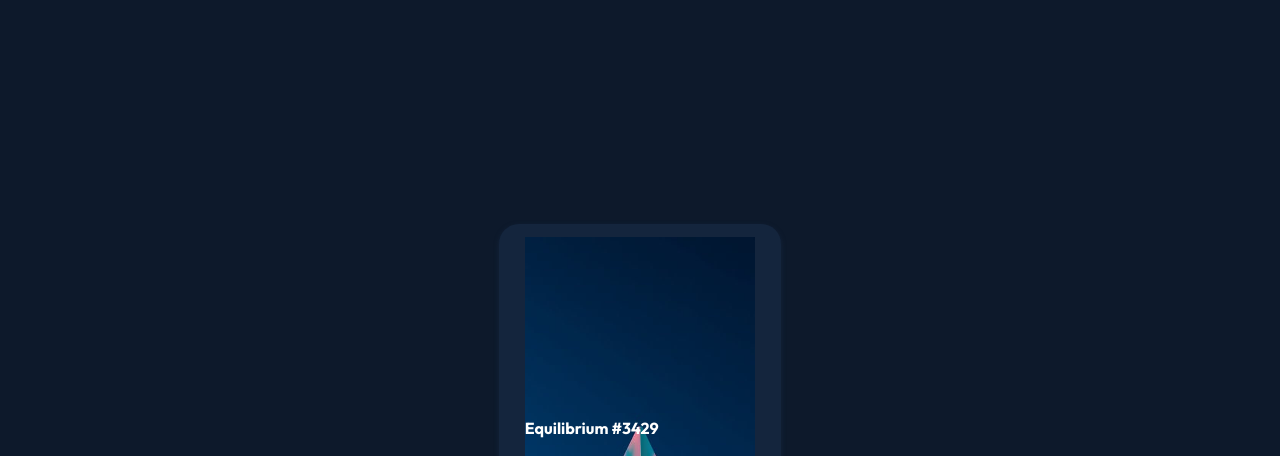
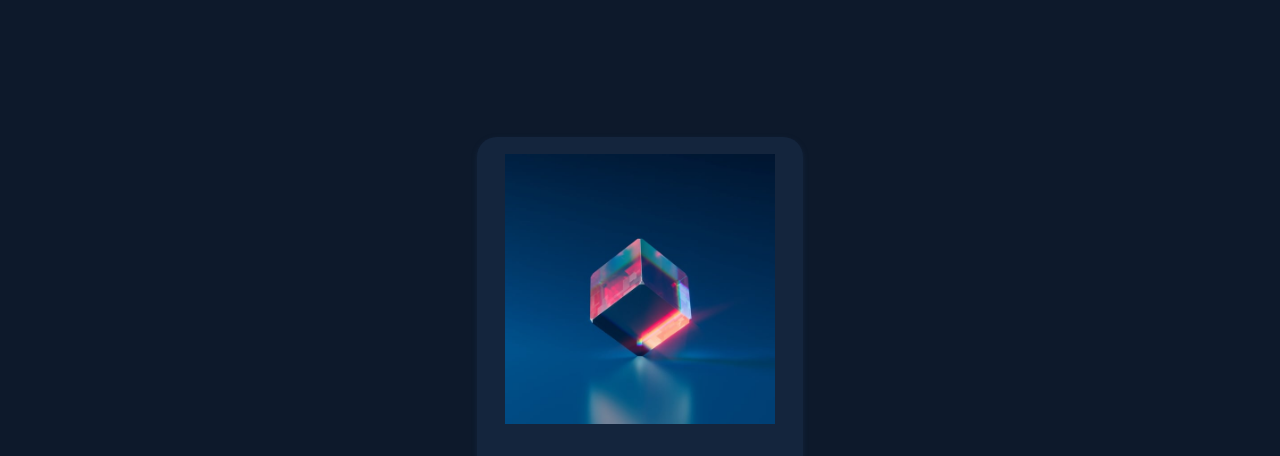
Before and after one commit to MaudePod/nft-preview-card-component-main-html, a plain HTML site: page index.html in a window 1280 px wide. Shown: the top 456 px of the page. Drawn offline with Linux system fonts and the light colour scheme.

Commit message:
styles image

```diff
--- a/index.html
+++ b/index.html
@@ -5,6 +5,7 @@
   <meta charset="UTF-8">
   <meta name="viewport" content="width=device-width, initial-scale=1.0">
   <!-- displays site properly based on user's device -->
+  <meta name="description" content="Frontend Mentor | NFT preview card component">
 
   <link rel="icon" type="image/png" sizes="32x32" href="./images/favicon-32x32.png">
 
@@ -27,20 +28,19 @@
 <body>
   <main>
     <section class="card">
+
       <section class="main-card">
         <section class="card-image">
           <img src="./images/image-equilibrium.jpg" alt="Nft" width="604" height="604">
         </section>
+
         <section class="card-body">
           <h1 class="card-header">
             Equilibrium #3429
           </h1>
+
           <section class="card-text">
             Our Equilibrium collection promotes balance and calm.
-
-          </section>
-          <section class="card-info">
-
           </section>
         </section>
         <section class="info">
--- a/style.css
+++ b/style.css
@@ -3,9 +3,9 @@
     --soft-blue: hsl(215, 51%, 70%);
     --cyan: hsl(178, 100%, 50%);
     /*Neutral*/
-    --veryDarkBlueMainBG: hsl(217, 54%, 11%);
-    --veryDarkBlueCardBG: hsl(216, 50%, 16%);
-    --veryDarkBlueCardLine: hsl(215, 50%, 16%);
+    --very-dark-blue-main-bg: hsl(217, 54%, 11%);
+    --very-dark-blue-card-bg: hsl(216, 50%, 16%);
+    --very-dark-blue-card-line: hsl(215, 50%, 16%);
     --white: hsl(0, 0%, 100%);
     --font-size: 18px;
 }
@@ -22,7 +22,7 @@ body {
     height: 100svh;
     color: white;
     container: body / inline-size;
-    background-color: var(--veryDarkBlueMainBG);
+    background-color: var(--very-dark-blue-main-bg);
 }
 
 main {
@@ -34,16 +34,16 @@ main {
 }
 
 section[class="card"] {
-    width: 20cqw;
-    min-height: 40cqh;
-    background-color: var(--veryDarkBlueCardBG);
+    width: 300px;
+    min-height: 500px;
+    background-color: var(--very-dark-blue-card-bg);
     display: grid;
     place-items: center;
     border-radius: 20px;
-    border-color: var(--veryDarkBlueCardLine);
+    border-color: var(--very-dark-blue-card-line);
     color: var(--soft-blue);
     padding: 1%;
-    box-shadow: 0px 2px 5px 0px var(--veryDarkBlueCardLine);
+    box-shadow: 0px 2px 5px 0px var(--very-dark-blue-card-line);
 }
 
 section[class="card-footer-image"] img {
@@ -59,6 +59,7 @@ section[class="main-card"] {
 
     width: 90%;
     height: 100%;
+    gap: 10px;
 }
 
 section[class="card-body"] {
@@ -77,7 +78,6 @@ h1[class="card-header"]:hover {
 section[class="card-image"] {
     display: grid;
     place-items: center;
-    height: 20cqh;
     width: 100%;
 }
 
@@ -86,9 +86,9 @@ section[class="card-image"] {
 }
 
 section[class="card-image"] img {
-    max-width: 100%;
-    object-fit: fill;
-    max-height: 100%;
+    width: 100%;
+    height: 100%;
+    object-fit: contain;
 }
 
 section[class="card-image"] img:hover {
@@ -156,9 +156,4 @@ div[class="attribution"] {
     section[class="main-card"] {
         width: 85%;
     }
-
-    section[class="card-image"] {
-        height: 40cqh;
-    }
-
 }
```
